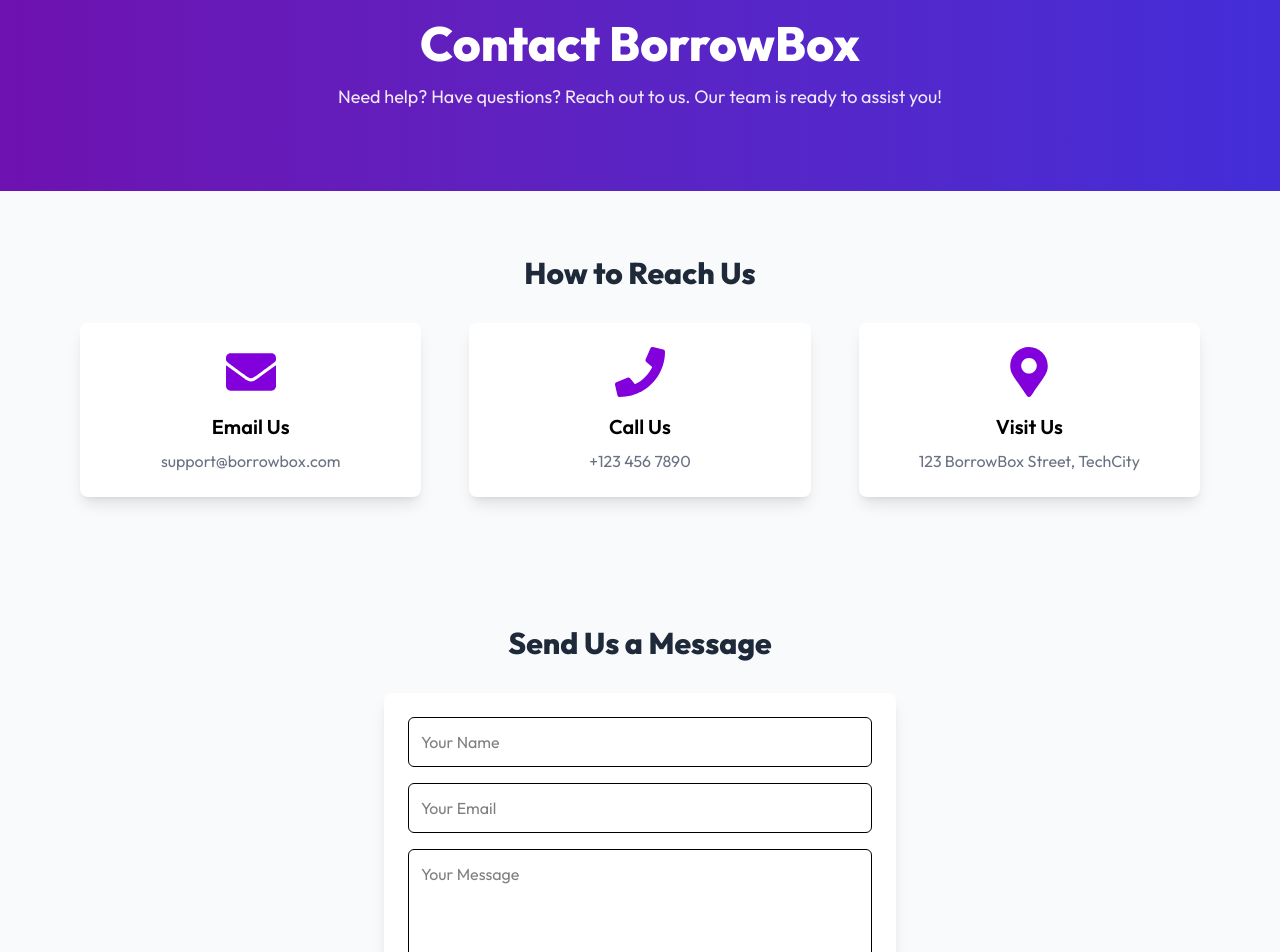
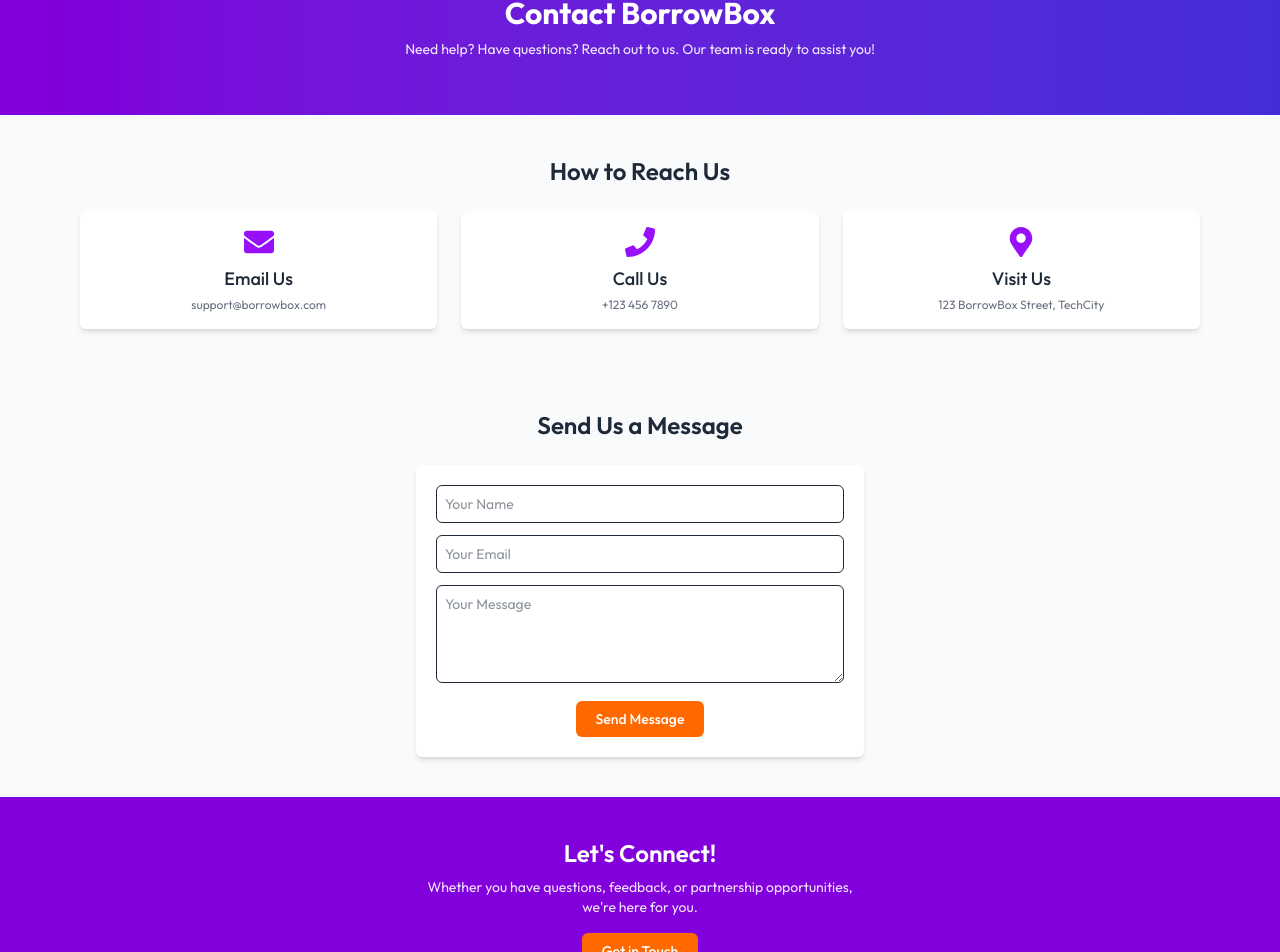
Before and after one commit to sashwatt/frontend-web, a React (Vite) app: page /contact in a window 1280 px wide. Shown: the part 117-1069 px from the top of the page. Built offline with nearby package versions, Linux system fonts and the light colour scheme.

Commit message:
contact ui

```diff
--- a/src/components/public/Contact.jsx
+++ b/src/components/public/Contact.jsx
@@ -1,83 +1,125 @@
+import { motion } from "framer-motion";
 import React from "react";
 import { FaEnvelope, FaMapMarkerAlt, FaPhone } from "react-icons/fa";
 import PublicNavbar from "../common/customer/PublicNavbar";
 
 const Contact = () => {
   return (
-    <div className="min-h-screen bg-gray-50">
+    <motion.div
+      className="min-h-screen bg-gray-50 text-gray-800"
+      initial={{ opacity: 0, y: 20 }}
+      animate={{ opacity: 1, y: 0 }}
+      exit={{ opacity: 0, y: -20 }}
+      transition={{ duration: 0.5 }}
+    >
       <PublicNavbar />
 
       {/* Hero Section */}
-      <section className="bg-gradient-to-r from-purple-800 to-indigo-700 text-white py-20 text-center px-6 md:px-20">
-        <h2 className="text-5xl font-extrabold">Contact BorrowBox</h2>
-        <p className="mt-4 text-lg opacity-90 max-w-3xl mx-auto">
+      <motion.section
+        className="bg-gradient-to-r from-purple-700 to-indigo-700 text-white py-14 text-center px-6 md:px-20"
+        initial={{ opacity: 0, y: -30 }}
+        animate={{ opacity: 1, y: 0 }}
+        transition={{ duration: 0.8, delay: 0.2 }}
+      >
+        <h2 className="text-3xl font-bold">Contact BorrowBox</h2>
+        <p className="mt-2 text-sm opacity-90 max-w-lg mx-auto">
           Need help? Have questions? Reach out to us. Our team is ready to assist you!
         </p>
-      </section>
+      </motion.section>
 
       {/* Contact Information */}
-      <section className="py-16 px-6 md:px-20 text-center">
-        <h3 className="text-3xl font-extrabold mb-8 text-gray-800">How to Reach Us</h3>
-        <div className="grid grid-cols-1 md:grid-cols-3 gap-12">
-          <div className="bg-white p-6 rounded-lg shadow-lg transform transition hover:scale-105">
-            <FaEnvelope size={50} className="text-purple-700 mx-auto mb-4" />
-            <h4 className="text-xl font-semibold">Email Us</h4>
-            <p className="text-gray-500 mt-2">support@borrowbox.com</p>
-          </div>
-          <div className="bg-white p-6 rounded-lg shadow-lg transform transition hover:scale-105">
-            <FaPhone size={50} className="text-purple-700 mx-auto mb-4" />
-            <h4 className="text-xl font-semibold">Call Us</h4>
-            <p className="text-gray-500 mt-2">+123 456 7890</p>
-          </div>
-          <div className="bg-white p-6 rounded-lg shadow-lg transform transition hover:scale-105">
-            <FaMapMarkerAlt size={50} className="text-purple-700 mx-auto mb-4" />
-            <h4 className="text-xl font-semibold">Visit Us</h4>
-            <p className="text-gray-500 mt-2">123 BorrowBox Street, TechCity</p>
-          </div>
+      <motion.section
+        className="py-10 px-6 md:px-20 text-center"
+        initial={{ opacity: 0 }}
+        animate={{ opacity: 1 }}
+        transition={{ duration: 0.6, delay: 0.4 }}
+      >
+        <h3 className="text-2xl font-semibold mb-6 text-gray-800">How to Reach Us</h3>
+        <div className="grid grid-cols-1 md:grid-cols-3 gap-6">
+          {[
+            { icon: <FaEnvelope size={30} className="text-purple-600 mx-auto mb-2" />, title: "Email Us", desc: "support@borrowbox.com" },
+            { icon: <FaPhone size={30} className="text-purple-600 mx-auto mb-2" />, title: "Call Us", desc: "+123 456 7890" },
+            { icon: <FaMapMarkerAlt size={30} className="text-purple-600 mx-auto mb-2" />, title: "Visit Us", desc: "123 BorrowBox Street, TechCity" },
+          ].map((info, index) => (
+            <motion.div
+              key={index}
+              className="bg-white p-4 rounded-md shadow-md transform transition duration-300 hover:scale-105"
+              initial={{ opacity: 0, y: 20 }}
+              animate={{ opacity: 1, y: 0 }}
+              transition={{ duration: 0.6, delay: 0.5 + index * 0.2 }}
+            >
+              {info.icon}
+              <h4 className="text-lg font-medium">{info.title}</h4>
+              <p className="text-xs text-gray-500 mt-1">{info.desc}</p>
+            </motion.div>
+          ))}
         </div>
-      </section>
+      </motion.section>
 
       {/* Contact Form */}
-      <section className="py-16 px-6 md:px-20 text-center">
-        <h3 className="text-3xl font-extrabold mb-8 text-gray-800">Send Us a Message</h3>
-        <form className="max-w-lg mx-auto bg-white p-6 rounded-lg shadow-lg">
+      <motion.section
+        className="py-10 px-6 md:px-20 text-center"
+        initial={{ opacity: 0, y: 30 }}
+        animate={{ opacity: 1, y: 0 }}
+        transition={{ duration: 0.8, delay: 0.6 }}
+      >
+        <h3 className="text-2xl font-semibold mb-6 text-gray-800">Send Us a Message</h3>
+        <motion.form
+          className="max-w-md mx-auto bg-white p-5 rounded-md shadow-md"
+          initial={{ opacity: 0, scale: 0.9 }}
+          animate={{ opacity: 1, scale: 1 }}
+          transition={{ duration: 0.5, delay: 0.8 }}
+        >
           <input
             type="text"
             placeholder="Your Name"
-            className="w-full p-3 mb-4 border rounded-md focus:ring focus:ring-purple-400"
+            className="w-full p-2 mb-3 border rounded-md text-sm focus:ring focus:ring-purple-400"
           />
           <input
             type="email"
             placeholder="Your Email"
-            className="w-full p-3 mb-4 border rounded-md focus:ring focus:ring-purple-400"
+            className="w-full p-2 mb-3 border rounded-md text-sm focus:ring focus:ring-purple-400"
           />
           <textarea
             rows="4"
             placeholder="Your Message"
-            className="w-full p-3 mb-4 border rounded-md focus:ring focus:ring-purple-400"
+            className="w-full p-2 mb-3 border rounded-md text-sm focus:ring focus:ring-purple-400"
           />
-          <button className="bg-orange-500 text-white py-3 px-6 rounded-lg font-semibold hover:bg-orange-600 transition">
+          <motion.button
+            className="bg-orange-500 text-white py-2 px-5 rounded-md font-medium text-sm hover:bg-orange-600 transition"
+            whileHover={{ scale: 1.05 }}
+            whileTap={{ scale: 0.95 }}
+          >
             Send Message
-          </button>
-        </form>
-      </section>
+          </motion.button>
+        </motion.form>
+      </motion.section>
 
       {/* CTA Section */}
-      <section className="py-16 bg-purple-800 text-white text-center px-6 md:px-20">
-        <h3 className="text-3xl font-extrabold">Let's Connect!</h3>
-        <p className="mt-4 text-lg opacity-90 max-w-2xl mx-auto">
+      <motion.section
+        className="py-10 bg-purple-700 text-white text-center px-6 md:px-20"
+        initial={{ opacity: 0, y: 30 }}
+        animate={{ opacity: 1, y: 0 }}
+        transition={{ duration: 0.8, delay: 0.7 }}
+      >
+        <h3 className="text-2xl font-semibold">Let's Connect!</h3>
+        <p className="mt-2 text-sm opacity-90 max-w-md mx-auto">
           Whether you have questions, feedback, or partnership opportunities, we're here for you.
         </p>
-        <button className="mt-6 bg-orange-500 py-3 px-6 rounded-lg font-semibold text-lg hover:bg-orange-600 transition">
+        <motion.button
+          className="mt-4 bg-orange-500 py-2 px-5 rounded-md font-medium text-sm hover:bg-orange-600 transition"
+          whileHover={{ scale: 1.1 }}
+          whileTap={{ scale: 0.95 }}
+        >
           Get in Touch
-        </button>
-      </section>
+        </motion.button>
+      </motion.section>
 
       {/* Footer */}
-      <section className="py-10 bg-gray-100 text-center">
-        <p className="text-gray-600">© 2025 BorrowBox. All rights reserved.</p>
+      <section className="py-6 bg-gray-100 text-center">
+        <p className="text-xs text-gray-600">© 2025 BorrowBox. All rights reserved.</p>
       </section>
-    </div>
+    </motion.div>
   );
 };
 
```
